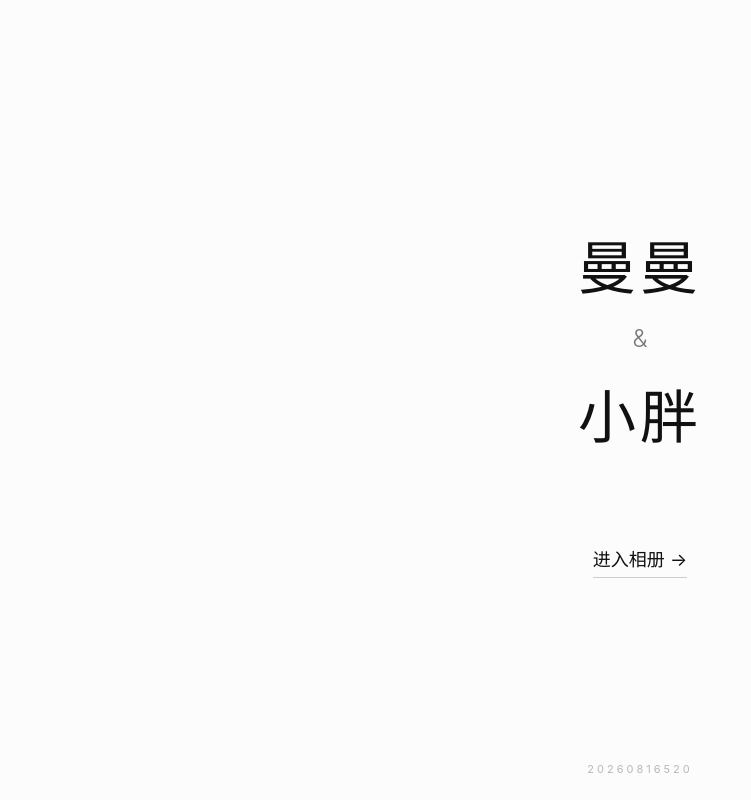
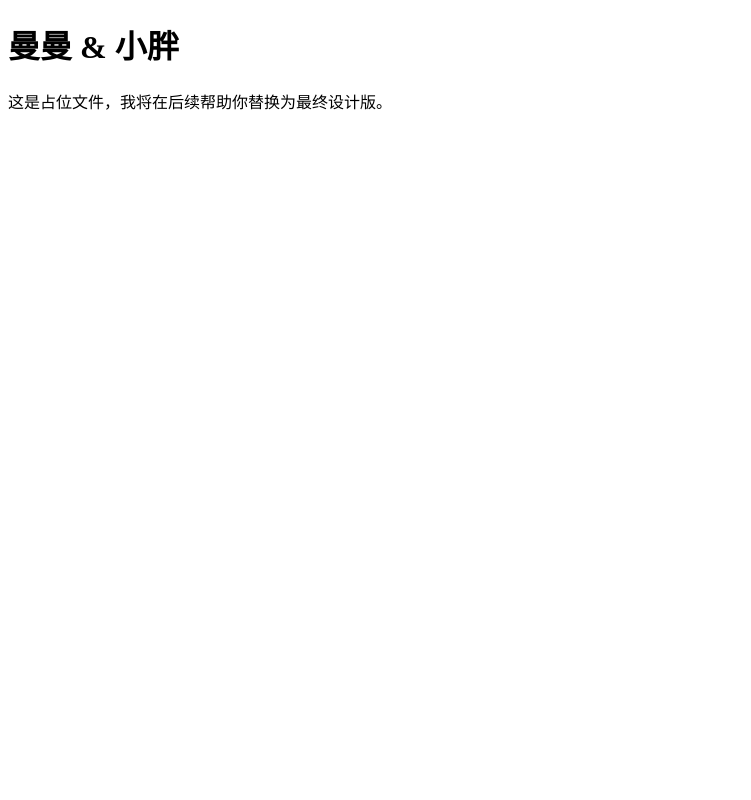
Before and after one commit to mman1yyao/photo, a plain HTML site: page index.html in a window 1280 px wide. Shown: the whole page, without its empty margins (0-751 px from the left). Drawn offline with Linux system fonts and the light colour scheme.

Commit message:
Add files via upload

```diff
--- a/index.html
+++ b/index.html
@@ -1,179 +1 @@
-<!DOCTYPE html>
-<html lang="zh-CN">
-<head>
-<meta charset="UTF-8">
-<meta name="viewport" content="width=device-width, initial-scale=1.0">
-
-<title>曼曼和小胖</title>
-
-<style>
-
-*{
-margin:0;
-padding:0;
-box-sizing:border-box;
-}
-
-body{
-
-background:#FCFCFC;
-
-font-family:-apple-system,BlinkMacSystemFont,"SF Pro Display","PingFang SC","Microsoft YaHei",sans-serif;
-
-display:flex;
-
-justify-content:center;
-
-align-items:center;
-
-height:100vh;
-
-color:#111;
-
-overflow:hidden;
-
-}
-
-.container{
-
-text-align:center;
-
-}
-
-.name{
-
-font-size:58px;
-
-font-weight:300;
-
-letter-spacing:4px;
-
-opacity:0;
-
-animation:fade .8s forwards;
-
-}
-
-.and{
-
-margin:18px 0;
-
-font-size:24px;
-
-font-weight:300;
-
-color:#777;
-
-opacity:0;
-
-animation:fade .8s .25s forwards;
-
-}
-
-.name:last-of-type{
-
-animation-delay:.45s;
-
-}
-
-.button{
-
-display:inline-block;
-
-margin-top:90px;
-
-text-decoration:none;
-
-color:#111;
-
-font-size:18px;
-
-padding-bottom:6px;
-
-border-bottom:1px solid #ccc;
-
-transition:.35s;
-
-opacity:0;
-
-animation:fade .8s .7s forwards;
-
-}
-
-.button:hover{
-
-letter-spacing:1px;
-
-border-color:#111;
-
-}
-
-.footer{
-
-position:fixed;
-
-bottom:24px;
-
-left:50%;
-
-transform:translateX(-50%);
-
-font-size:11px;
-
-letter-spacing:3px;
-
-color:#B8B8B8;
-
-}
-
-@keyframes fade{
-
-from{
-
-opacity:0;
-
-transform:translateY(12px);
-
-}
-
-to{
-
-opacity:1;
-
-transform:translateY(0);
-
-}
-
-}
-
-</style>
-
-</head>
-
-<body>
-
-<div class="container">
-
-<div class="name">曼曼</div>
-
-<div class="and">&</div>
-
-<div class="name">小胖</div>
-
-<a class="button" href="#">
-
-进入相册 →
-
-</a>
-
-</div>
-
-<div class="footer">
-
-20260816520
-
-</div>
-
-</body>
-
-</html>
+<!doctype html><html><head><meta charset="utf-8"><title>曼曼和小胖</title></head><body><h1>曼曼 & 小胖</h1><p>这是占位文件，我将在后续帮助你替换为最终设计版。</p></body></html>
--- /dev/null
+++ b/script.js
@@ -0,0 +1 @@
+// placeholder
--- /dev/null
+++ b/style.css
@@ -0,0 +1 @@
+body{font-family:sans-serif;}
```
Also changed, not shown: favicon.svg (added).
